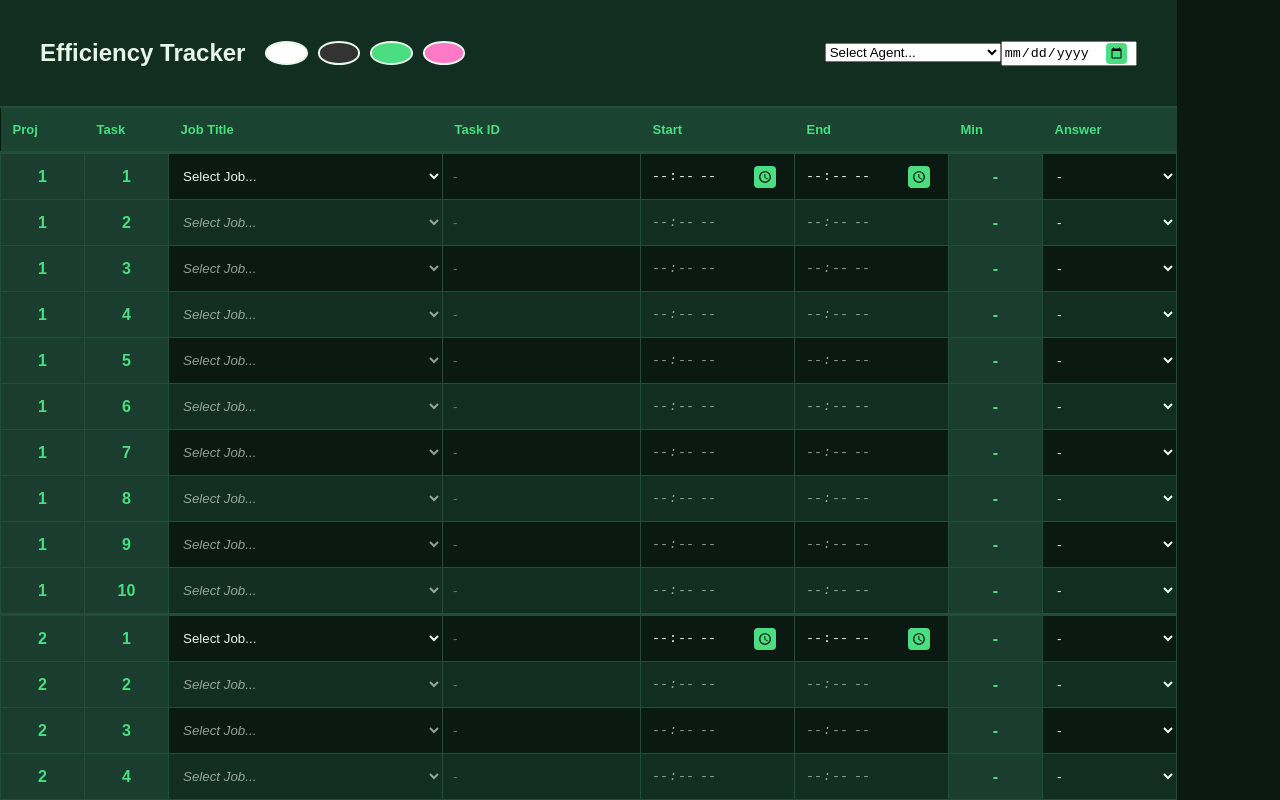
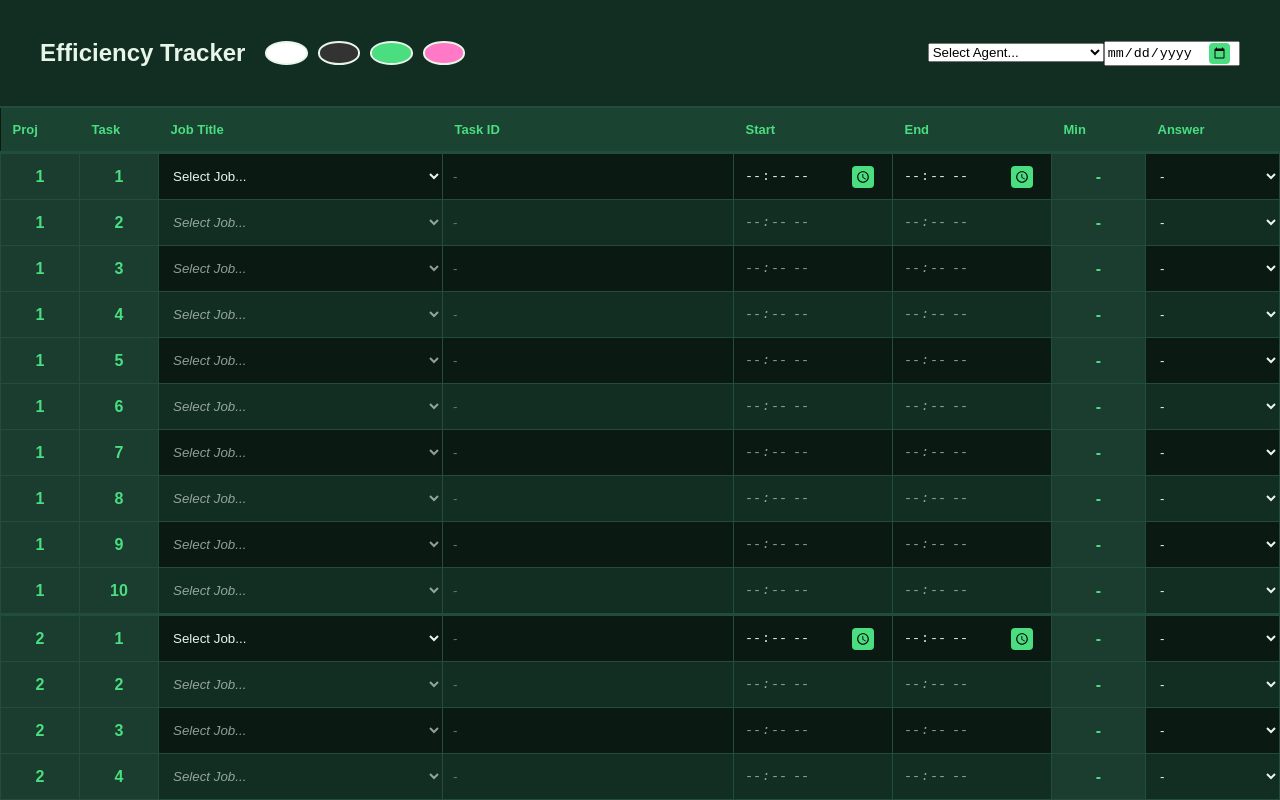
Before and after one commit to beripot/taskTracker, a React (Vite) app in the folder taskTracker/: page / in a window 1280 px wide. Shown: the top 800 px of the page. Built offline with nearby package versions, Linux system fonts and the light colour scheme.

Commit message:
issue when refresh - fixed

```diff
--- a/taskTracker/src/App.css
+++ b/taskTracker/src/App.css
@@ -1,6 +1,5 @@
 /* --- THEME DEFINITIONS --- */
-[data-theme='emerald'],
-:root {
+[data-theme='emerald'], :root {
   --deep-bg: #0a1a12;
   --row-bg: #122d21;
   --header-bg: #1a4332;
@@ -9,9 +8,7 @@
   --text-main: #e8f5e9;
   --auto-green: #1b3d2f;
   --btn-box-bg: #4ade80;
-  /* Green box for icons */
   --btn-icon-filter: invert(0);
-  /* Black icon */
 }
 
 [data-theme='light'] {
@@ -23,9 +20,7 @@
   --text-main: #1a1a1a;
   --auto-green: #e8e8e8;
   --btn-box-bg: #000000;
-  /* Black box for icons */
   --btn-icon-filter: invert(1);
-  /* White icon */
 }
 
 [data-theme='dark'] {
@@ -37,9 +32,7 @@
   --text-main: #ffffff;
   --auto-green: #222222;
   --btn-box-bg: #ffffff;
-  /* White box for icons */
   --btn-icon-filter: invert(0);
-  /* Black icon */
 }
 
 [data-theme='cyber'] {
@@ -51,16 +44,12 @@
   --text-main: #f8f8f2;
   --auto-green: #240e42;
   --btn-box-bg: #ff79c6;
-  /* Pink box for icons */
   --btn-icon-filter: invert(0);
-  /* Black icon */
 }
 
 /* 1. Global Reset */
-body,
-html {
-  margin: 0;
-  padding: 0;
+body, html {
+  margin: 0; padding: 0;
   background-color: var(--deep-bg);
   color: var(--text-main);
   font-family: sans-serif;
@@ -82,49 +71,27 @@ html {
   align-items: center;
 }
 
-.theme-controls {
-  display: flex;
-  gap: 10px;
-}
-
+.theme-controls { display: flex; gap: 10px; }
 .theme-btn {
-  width: 20px;
-  height: 20px;
+  width: 20px; height: 20px;
   border-radius: 50%;
   border: 2px solid var(--text-main);
   cursor: pointer;
   transition: transform 0.2s;
 }
+.theme-btn:hover { transform: scale(1.2); }
+.btn-light { background: #ffffff; }
+.btn-dark { background: #333333; }
+.btn-emerald { background: #4ade80; }
+.btn-cyber { background: #ff79c6; }
 
-.theme-btn:hover {
-  transform: scale(1.2);
-}
-
-.btn-light {
-  background: #ffffff;
-}
-
-.btn-dark {
-  background: #333333;
-}
-
-.btn-emerald {
-  background: #4ade80;
-}
-
-.btn-cyber {
-  background: #ff79c6;
-}
-
-/* 3. Table Layout */
-.table-container {
-  flex-grow: 1;
-  overflow: auto;
-}
+/* 3. Table Layout (FIXED TO PREVENT SHIFTING) */
+.table-container { flex-grow: 1; overflow: auto; }
 
 table {
   width: 100%;
   border-collapse: collapse;
+  table-layout: fixed; /* CRITICAL: Stops shifting on refresh */
 }
 
 thead th {
@@ -133,22 +100,23 @@ thead th {
   padding: 12px;
   font-size: 13px;
   position: sticky;
-  top: 0;
-  z-index: 10;
+  top: 0; z-index: 10;
   border-bottom: 2px solid var(--border-green);
   text-align: left;
+  white-space: nowrap;
+  overflow: hidden;
+  text-overflow: ellipsis;
 }
 
 td {
   height: 45px;
   border: 1px solid var(--border-green);
   padding: 0;
+  overflow: hidden; /* Prevents cell expansion */
 }
 
-td input,
-td select {
-  width: 100%;
-  height: 100%;
+td input, td select {
+  width: 100%; height: 100%;
   background: transparent !important;
   color: var(--text-main) !important;
   border: none !important;
@@ -156,7 +124,7 @@ td select {
   box-sizing: border-box;
 }
 
-/* 4. The Themed Button Wrapper (The Fix) */
+/* 4. The Themed Button Wrapper */
 input[type="date"]::-webkit-calendar-picker-indicator,
 input[type="time"]::-webkit-calendar-picker-indicator {
   background-color: var(--btn-box-bg) !important;
@@ -164,30 +132,19 @@ input[type="time"]::-webkit-calendar-picker-indicator {
   border-radius: 4px;
   padding: 4px;
   cursor: pointer;
-  /* Pulls icon away from the cell border to prevent skewing */
-  margin-right: 8px;
+  margin-right: 8px; /* Stops overlapping into next column */
 }
 
 /* Specialized Logic */
-tr:nth-child(even) {
-  background-color: var(--row-bg);
-}
-
+tr:nth-child(even) { background-color: var(--row-bg); }
 .auto-field {
   background-color: var(--auto-green) !important;
   color: var(--accent-green);
   font-weight: bold;
   text-align: center;
 }
-
-.inherited-field {
-  opacity: 0.6;
-  font-style: italic;
-}
-
-.row-divider {
-  border-top: 3px solid var(--border-green) !important;
-}
+.inherited-field { opacity: 0.6; font-style: italic; }
+.row-divider { border-top: 3px solid var(--border-green) !important; }
 
 /* Footer */
 .footer-area {
@@ -198,17 +155,13 @@ tr:nth-child(even) {
   justify-content: flex-end;
   gap: 15px;
 }
-
 .submit-btn {
   background-color: var(--accent-green);
   color: var(--deep-bg);
   padding: 10px 25px;
-  border: none;
-  border-radius: 6px;
-  font-weight: bold;
-  cursor: pointer;
+  border: none; border-radius: 6px;
+  font-weight: bold; cursor: pointer;
 }
-
 .clear-btn {
   background-color: transparent;
   color: #ff6b6b;
--- a/taskTracker/src/App.jsx
+++ b/taskTracker/src/App.jsx
@@ -96,12 +96,12 @@ function App() {
         <table>
           <thead>
             <tr>
-              <th style={{ width: '60px' }}>Proj</th>
-              <th style={{ width: '60px' }}>Task</th>
-              <th style={{ width: '250px' }}>Job Title</th>
+              <th style={{ width: '55px' }}>Proj</th>
+              <th style={{ width: '55px' }}>Task</th>
+              <th style={{ width: '260px' }}>Job Title</th>
               <th>Task ID</th>
-              <th style={{ width: '130px' }}>Start</th>
-              <th style={{ width: '130px' }}>End</th>
+              <th style={{ width: '135px' }}>Start</th>
+              <th style={{ width: '135px' }}>End</th>
               <th style={{ width: '70px' }}>Min</th>
               <th style={{ width: '110px' }}>Answer</th>
             </tr>
```
